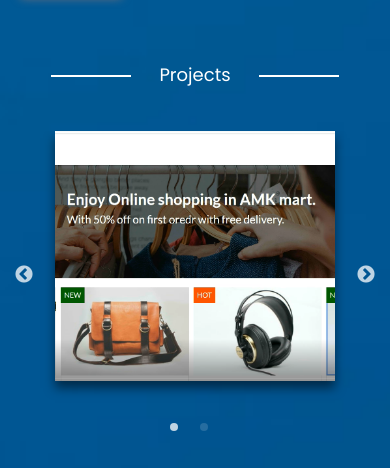
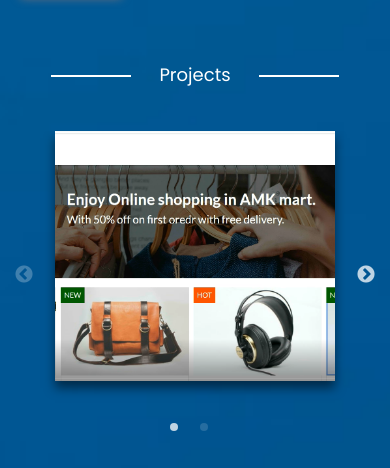
Before and after one commit to AbhishekMukundKumbhar/Portfolio, a React (Create React App) app: page / in a window 390 px wide. Shown: the part 5020-5488 px from the top of the page. Built offline with nearby package versions, Linux system fonts and the light colour scheme; a web font is replaced by a local one.

Commit message:
Projects mobile res fix

```diff
--- a/src/PortfolioContainer/Projects/Projects.js
+++ b/src/PortfolioContainer/Projects/Projects.js
@@ -11,14 +11,23 @@
 
   const settings = {
     dots: true,
-    infinite: true,
+    infinite: false,
     speed: 500,
     slidesToShow: 2,
     slidesToScroll: 1,
     responsive: [
-      { breakpoint: 1200, settings: { slidesToShow: 1 } },
-      { breakpoint: 900, settings: { slidesToShow: 1 } },
-      { breakpoint: 600, settings: { slidesToShow: 1 } },
+      {
+        breakpoint: 900, // tablet & below
+        settings: {
+          slidesToShow: 2,
+        },
+      },
+      {
+        breakpoint: 600, // mobile
+        settings: {
+          slidesToShow: 1,
+        },
+      },
     ],
   };
   return (
```
